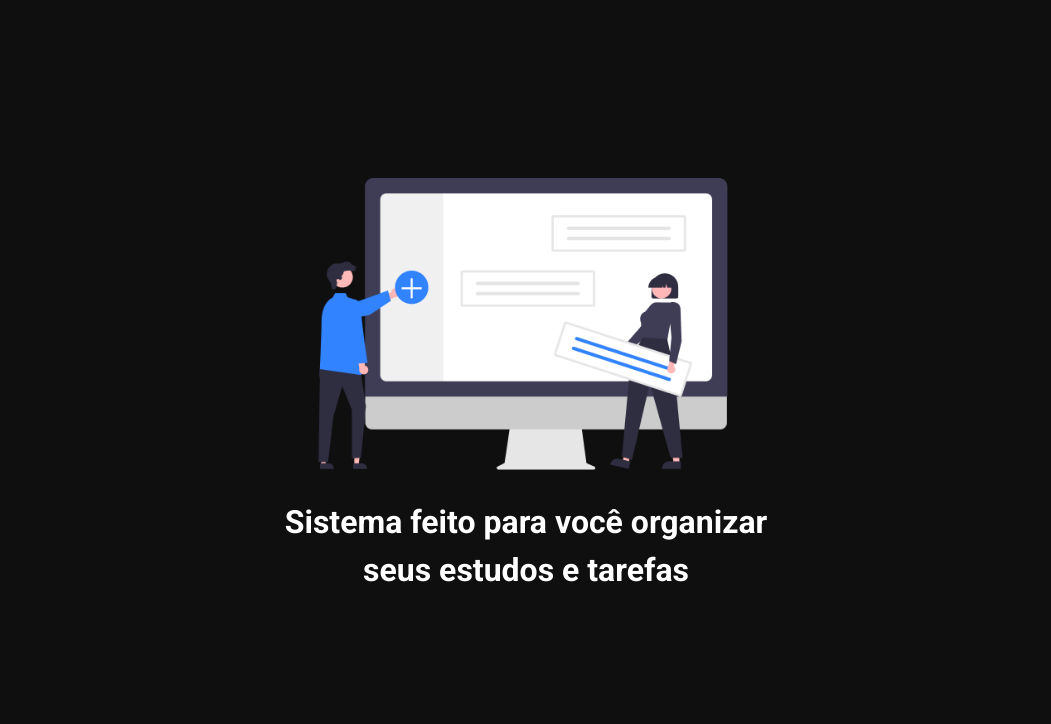
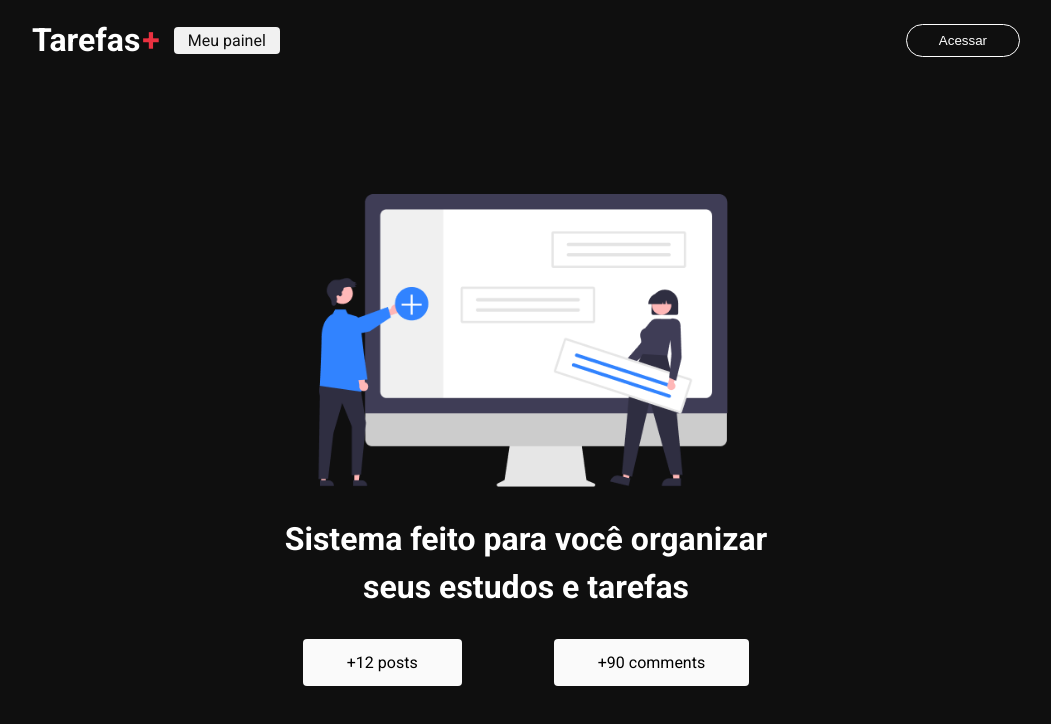
Before and after one commit to MarcioJorgeMelo/tarefas-nextJS, a Next.js app: page / in a window 1280 px wide. Shown: the top 724 px of the page, without its empty margins (114-1165 px from the left). Built offline with nearby package versions, Linux system fonts and the light colour scheme.

Commit message:
feat[home]: create header and add on home page

```diff
--- /dev/null
+++ b/src/components/header/index.tsx
@@ -0,0 +1,25 @@
+import styles from "./style.module.css";
+import Link from "next/link";
+
+export function Header() {
+    return (
+        <header className={styles.header}>
+            <section className={styles.content}>
+                <nav className={styles.nav}>
+                    <Link href="/">
+                        <h1 className={styles.logo}>
+                            Tarefas<span>+</span>
+                        </h1>
+                    </Link>
+                    <Link href="/dashboard" className={styles.link}>
+                        Meu painel
+                    </Link>
+                </nav>
+
+                <button className={styles.loginButton}>
+                    Acessar
+                </button>
+            </section>
+        </header>
+    )
+}
--- /dev/null
+++ b/src/components/header/style.module.css
@@ -0,0 +1,62 @@
+
+.header {
+    width: 100%;
+    height: 80px;
+    background-color: #0f0f0f;
+    display: flex;
+    align-items: center;
+    justify-content: center;
+}
+
+.content {
+    padding: 0 18px;
+    width: 100%;
+    max-width: 1024px;
+    display: flex;
+    align-items: center;
+    justify-content: space-between;
+}
+
+.content a {
+    text-decoration: none;
+}
+
+.logo {
+    color: #fff;
+    font-size: 32px;
+}
+
+.logo span {
+    color: #ea3140;
+    padding-left: 2px;
+}
+
+.loginButton {
+    background: transparent;
+    padding: 8px 32px;
+    border-radius: 24px;
+    color: #fff;
+    border: 1.5px solid #fff;
+    cursor: pointer;
+    transition: all 0.4s;
+}
+
+.loginButton:hover {
+    transform: scale(1.1);
+    background-color: #fff;
+    color: #0f0f0f;
+    font-weight: bold;
+}
+
+.nav {
+    display: flex;
+    align-items: center;
+}
+
+.link {
+    background-color: #f1f1f1;
+    color: #0f0f0f;
+    padding: 4px 14px;
+    border-radius: 4px;
+    margin: 0 14px;
+}
--- a/src/pages/_app.tsx
+++ b/src/pages/_app.tsx
@@ -1,6 +1,12 @@
+import { Header } from "@/components/header";
 import "../../styles/globals.css";
 import type { AppProps } from "next/app";
 
 export default function App({ Component, pageProps }: AppProps) {
-  return <Component {...pageProps} />;
+  return (
+    <>
+      <Header />
+      <Component {...pageProps} />
+    </>
+  );
 }
--- a/src/pages/index.tsx
+++ b/src/pages/index.tsx
@@ -20,12 +20,22 @@
             src={heroImg}
             priority
           />
+        </div>
 
           <h1 className={styles.title}>
             Sistema feito para você organizar <br />
             seus estudos e tarefas
           </h1>
-        </div>
+
+          <div className={styles.infoContent}>
+            <section className={styles.box}>
+              <span>+12 posts</span>
+            </section>
+
+            <section className={styles.box}>
+              <span>+90 comments</span>
+            </section>
+          </div>
       </main>
 
     </div>
--- a/styles/home.module.css
+++ b/styles/home.module.css
@@ -2,7 +2,7 @@
 .container {
     background-color: #0f0f0f;
     width: 100%;
-    height: 100vh;
+    height: calc(100vh - 80px);
     display: flex;
     justify-content: center;
     align-items: center;
@@ -29,3 +29,40 @@
     margin: 28px;
     line-height: 150%;
 }
+
+.infoContent {
+    display: flex;
+    align-items: center;
+    justify-content: space-around;
+}
+
+.box {
+    background-color: #fafafa;
+    padding: 14px 44px;
+    border-radius: 4px;
+    transition: all 0.4s;
+}
+
+.box:hover {
+    transform: scale(1.1);
+}
+
+@media screen and (max-width: 580px) {
+    .hero {
+        max-width: 80%;
+    }
+
+    .title {
+        font-size: 24px;
+    }
+
+    .infoContent {
+        flex-direction: column;
+    }
+
+    .box {
+        width: 80%;
+        margin-bottom: 14px;
+        text-align: center;
+    }
+}
```
